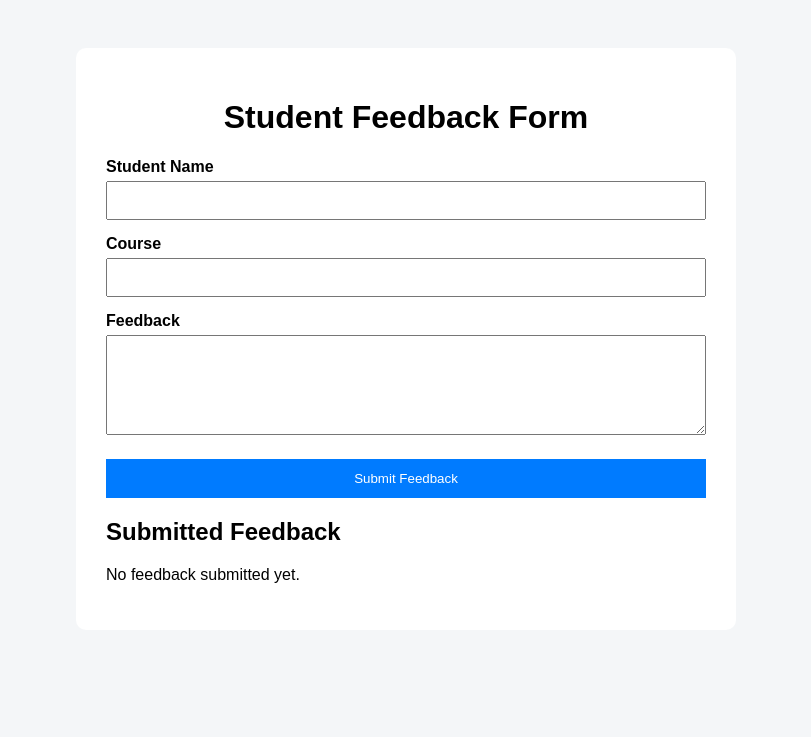
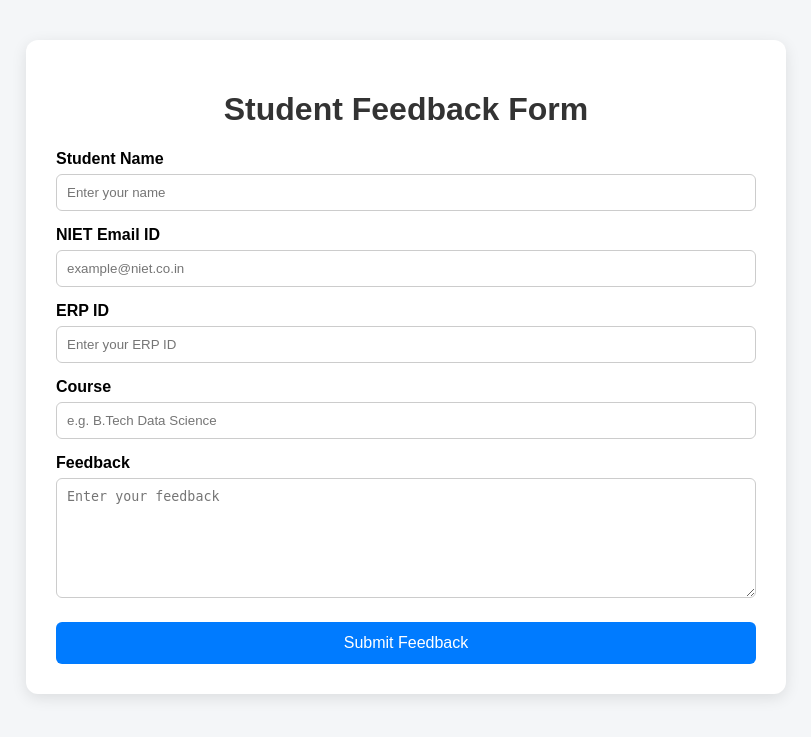
Before and after one commit to Bhaskarroy123/Jenkins, a Flask app: page / in a window 1280 px wide. Shown: the top 737 px of the page, without its empty margins (234-1045 px from the left). Run offline with Flask 3, Linux system fonts and the light colour scheme.

Commit message:
Enhance student feedback form layout and fields

```diff
--- a/templates/index.html
+++ b/templates/index.html
@@ -1,28 +1,32 @@
 <!DOCTYPE html>
 <html lang="en">
+
 <head>
     <meta charset="UTF-8">
     <meta name="viewport" content="width=device-width, initial-scale=1.0">
 
-    <title>Student Feedback</title>
+    <title>Student Feedback System</title>
 
     <style>
         body {
             font-family: Arial, sans-serif;
             background: #f4f6f8;
+            margin: 0;
             padding: 40px;
         }
 
         .container {
-            max-width: 600px;
+            max-width: 700px;
             margin: auto;
             background: white;
             padding: 30px;
-            border-radius: 10px;
+            border-radius: 12px;
+            box-shadow: 0 4px 15px rgba(0, 0, 0, 0.1);
         }
 
         h1 {
             text-align: center;
+            color: #333;
         }
 
         label {
@@ -31,32 +35,59 @@
             font-weight: bold;
         }
 
-        input, textarea {
+        input,
+        select,
+        textarea {
             width: 100%;
             padding: 10px;
-            margin-top: 5px;
+            margin-top: 6px;
             box-sizing: border-box;
+            border: 1px solid #ccc;
+            border-radius: 6px;
         }
 
         textarea {
-            height: 100px;
+            height: 120px;
+            resize: vertical;
         }
 
         button {
             width: 100%;
+            margin-top: 20px;
             padding: 12px;
-            margin-top: 20px;
             background: #007bff;
             color: white;
             border: none;
+            border-radius: 6px;
             cursor: pointer;
+            font-size: 16px;
+        }
+
+        button:hover {
+            background: #0056b3;
+        }
+
+        .success {
+            background: #d4edda;
+            color: #155724;
+            padding: 10px;
+            margin-bottom: 15px;
+            border-radius: 6px;
+        }
+
+        .error {
+            background: #f8d7da;
+            color: #721c24;
+            padding: 10px;
+            margin-bottom: 15px;
+            border-radius: 6px;
         }
 
         .feedback {
-            margin-top: 20px;
+            margin-top: 30px;
             padding: 15px;
-            background: #f1f1f1;
-            border-left: 4px solid #007bff;
+            background: #f8f9fa;
+            border-radius: 8px;
         }
     </style>
 </head>
@@ -67,36 +98,121 @@
 
     <h1>Student Feedback Form</h1>
 
+    {% if message %}
+        <div class="success">
+            {{ message }}
+        </div>
+    {% endif %}
+
+    {% if error %}
+        <div class="error">
+            {{ error }}
+        </div>
+    {% endif %}
+
     <form method="POST">
 
-        <label>Student Name</label>
-        <input type="text" name="name" required>
+        <label for="name">Student Name</label>
 
-        <label>Course</label>
-        <input type="text" name="course" required>
+        <input
+            type="text"
+            id="name"
+            name="name"
+            placeholder="Enter your name"
+            required
+        >
 
-        <label>Feedback</label>
-        <textarea name="feedback" required></textarea>
 
-        <button type="submit">Submit Feedback</button>
+        <label for="email">NIET Email ID</label>
+
+        <input
+            type="email"
+            id="email"
+            name="email"
+            placeholder="example@niet.co.in"
+            pattern="[a-zA-Z0-9._%+-]+@niet\.co\.in"
+            title="Please enter your NIET email ID ending with @niet.co.in"
+            required
+        >
+
+
+        <label for="erp">ERP ID</label>
+
+        <input
+            type="text"
+            id="erp"
+            name="erp"
+            placeholder="Enter your ERP ID"
+            required
+        >
+
+
+        <label for="course">Course</label>
+
+        <input
+            type="text"
+            id="course"
+            name="course"
+            placeholder="e.g. B.Tech Data Science"
+            required
+        >
+
+
+        <label for="feedback">Feedback</label>
+
+        <textarea
+            id="feedback"
+            name="feedback"
+            placeholder="Enter your feedback"
+            required
+        ></textarea>
+
+
+        <button type="submit">
+            Submit Feedback
+        </button>
 
     </form>
 
-    <h2>Submitted Feedback</h2>
 
-    {% for item in feedbacks %}
+    {% if feedbacks %}
 
-    <div class="feedback">
-        <strong>Name:</strong> {{ item.name }} <br><br>
-        <strong>Course:</strong> {{ item.course }} <br><br>
-        <strong>Feedback:</strong> {{ item.feedback }}
-    </div>
+        <h2>Submitted Feedback</h2>
 
-    {% else %}
+        {% for item in feedbacks %}
 
-    <p>No feedback submitted yet.</p>
+            <div class="feedback">
 
-    {% endfor %}
+                <p>
+                    <strong>Name:</strong>
+                    {{ item.name }}
+                </p>
+
+                <p>
+                    <strong>Email:</strong>
+                    {{ item.email }}
+                </p>
+
+                <p>
+                    <strong>ERP:</strong>
+                    {{ item.erp }}
+                </p>
+
+                <p>
+                    <strong>Course:</strong>
+                    {{ item.course }}
+                </p>
+
+                <p>
+                    <strong>Feedback:</strong>
+                    {{ item.feedback }}
+                </p>
+
+            </div>
+
+        {% endfor %}
+
+    {% endif %}
 
 </div>
 
```
